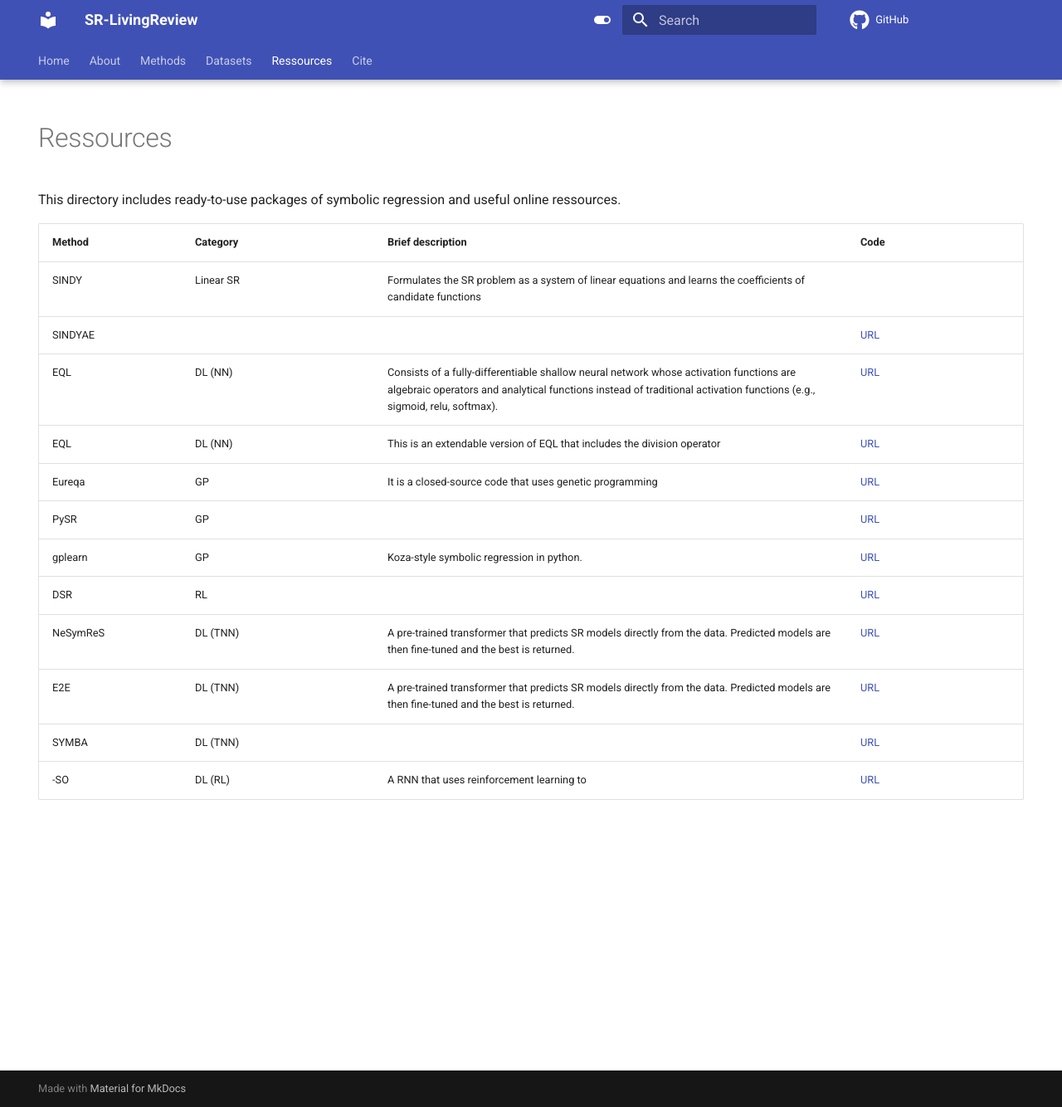
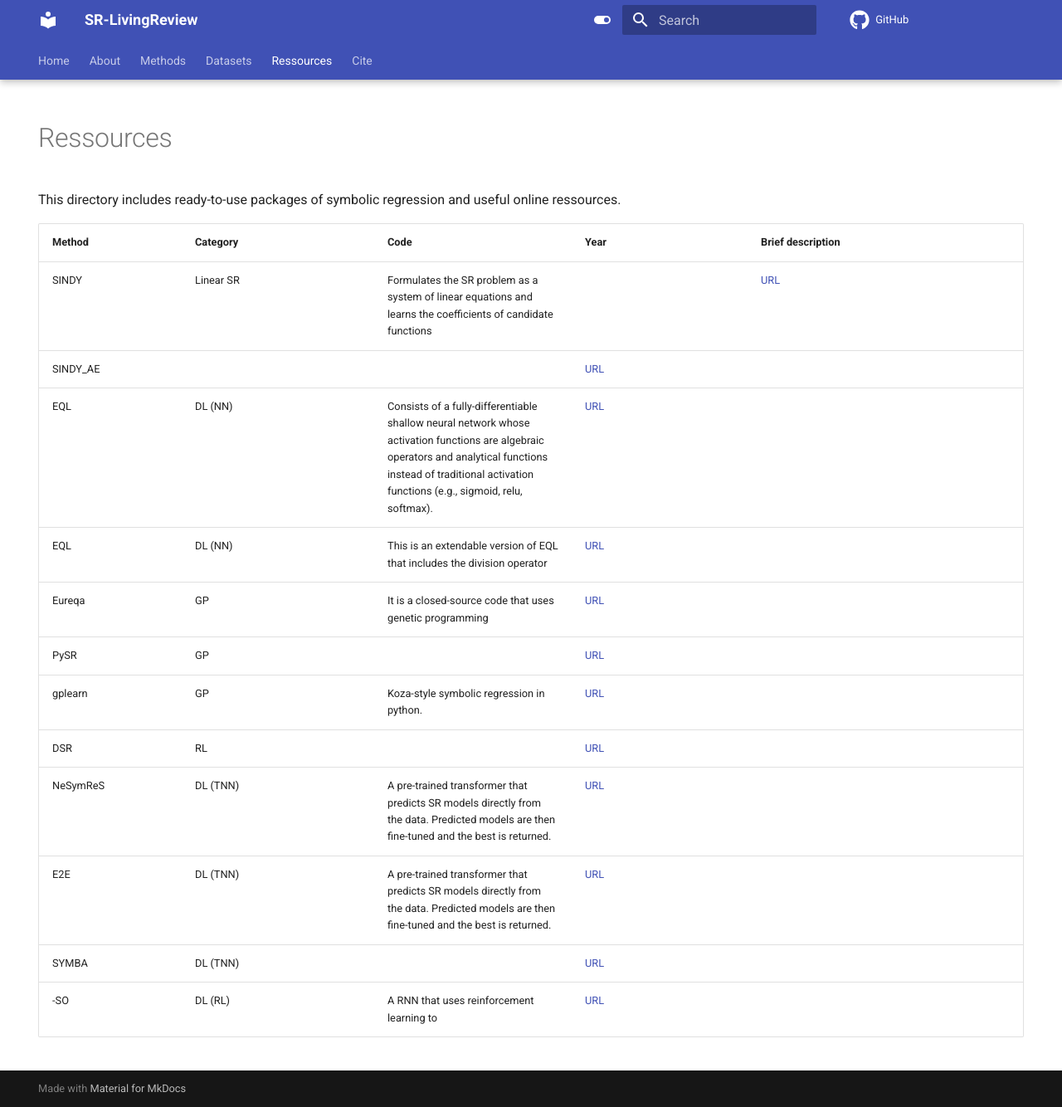
Before and after one commit to nmakke/SR-LivingReview, an MkDocs documentation site: the page built from docs/ressources.md, in a window 1280 px wide and 1334 px high. Shown: the whole window at 83% size. Built offline with MkDocs 1.6.1 and Material for MkDocs 9.7.7, drawn with Linux system fonts in a browser that asks for light colours; formulas are drawn with MathJax 3; comment, search, counter and statistics services are not loaded.

Commit message:
Update ressources.md

```diff
--- a/docs/ressources.md
+++ b/docs/ressources.md
@@ -6,10 +6,10 @@ hide:
 
 This directory includes ready-to-use packages of symbolic regression and useful online ressources.
 
-| <div style="width:140px">Method</div> | <div style="width:200px">Category</div> | <div style="width:300px">Brief description</div> | <div style="width:180px">Code</div> |
-| ---- | ------- | --- | --- |
+| <div style="width:140px">Method</div> | <div style="width:200px">Category</div> | <div style="width:140px">Code</div> | <div style="width:180px">Year</div> |<div style="width:300px">Brief description</div> |
+| ---- | ------- | --- | --- | --- |
 | SINDY | Linear SR | Formulates the SR problem as a system of linear equations and learns the coefficients of candidate functions | | [URL]() |
-| SINDYAE |   | | [URL]() |
+| SINDY_AE |   | | [URL]() |
 | EQL | DL (NN) | Consists of a fully-differentiable shallow neural network whose activation functions are algebraic operators and analytical functions instead of traditional activation functions (e.g., sigmoid, relu, softmax). | [URL]() |
 | EQL$\div$ | DL (NN) | This is an extendable version of EQL that includes the division operator | [URL]() |
 | Eureqa | GP | It is a closed-source code that uses genetic programming | [URL]() |
```
